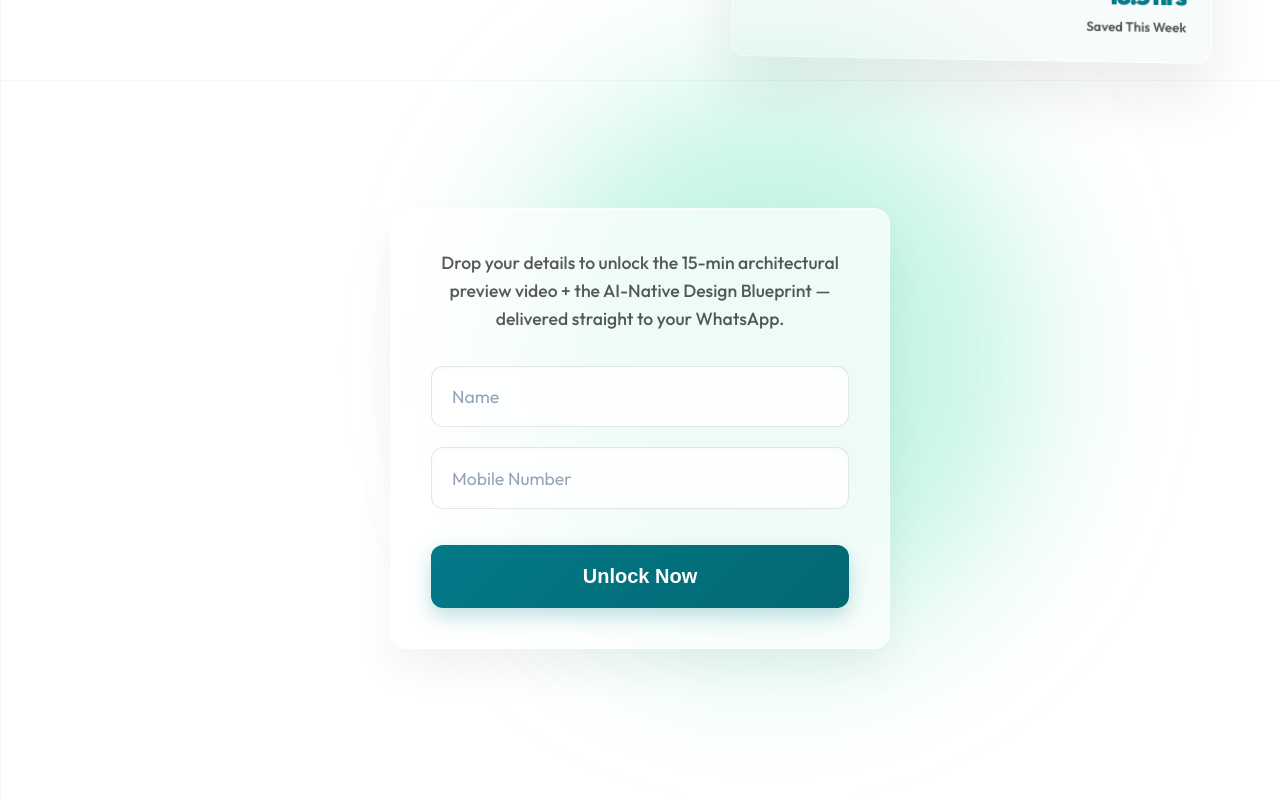
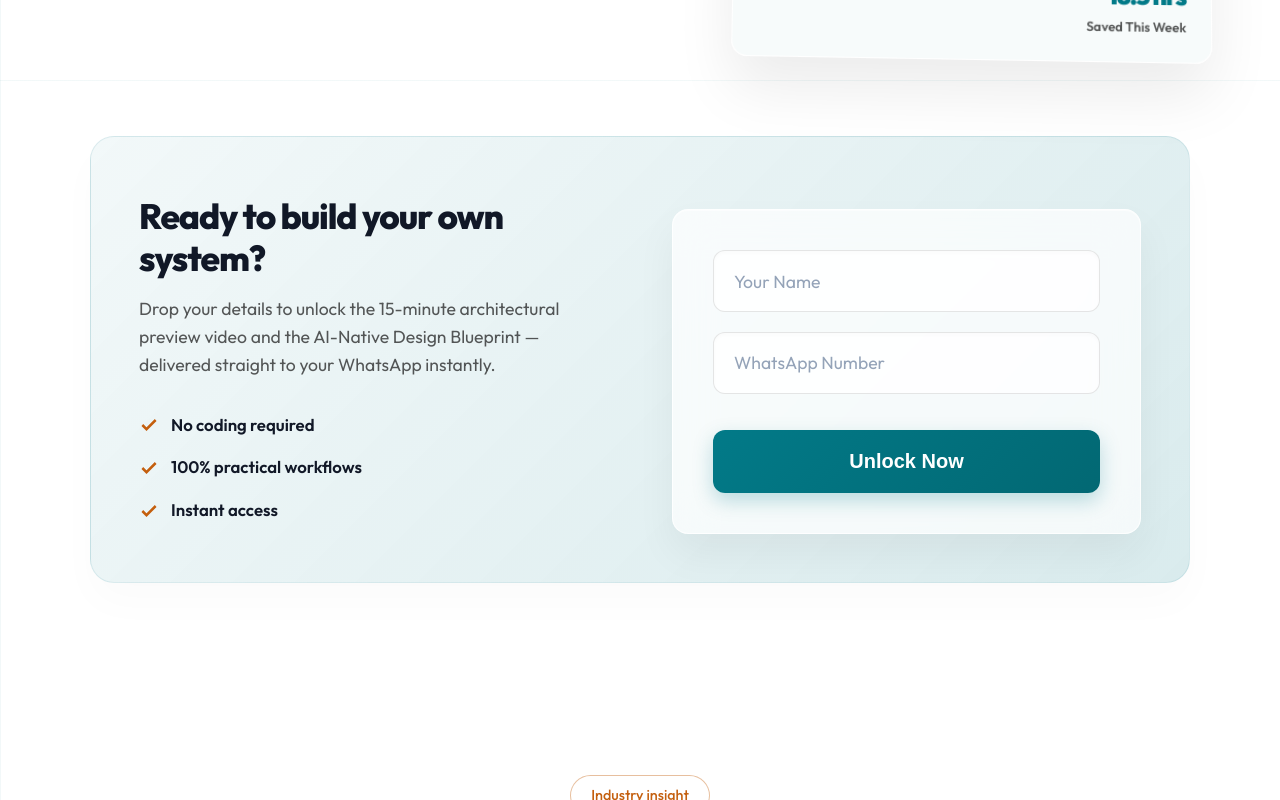
Before and after one commit to demobotishere-svg/ainativecourse, a Next.js app: page / in a window 1280 px wide. Shown: the part 720-1520 px from the top of the page. Built offline with nearby package versions, Linux system fonts and the light colour scheme.

Commit message:
Convert LeadCaptureForm into a full-width two-column banner to fill empty space

```diff
--- a/src/components/LeadCaptureForm.module.css
+++ b/src/components/LeadCaptureForm.module.css
@@ -1,23 +1,70 @@
-.formWrapper {
+.bannerWrapper {
   width: 100%;
-  max-width: 650px;
+  max-width: 1100px;
   margin: 0 auto;
   padding: 3rem;
+  background: linear-gradient(135deg, rgba(2, 122, 136, 0.05) 0%, rgba(2, 122, 136, 0.15) 100%);
+  border-radius: 24px;
+  border: 1px solid rgba(2, 122, 136, 0.1);
+  display: grid;
+  grid-template-columns: 1fr 1fr;
+  gap: 4rem;
+  align-items: center;
   position: relative;
+  overflow: hidden;
+  box-shadow: 0 20px 40px rgba(0,0,0,0.02);
 }
 
-.formWrapper::before {
-  content: '';
-  position: absolute;
-  top: -10%;
-  right: -10%;
-  width: 80%;
-  height: 100%;
-  border-radius: 50%;
-  background: rgba(14, 210, 150, 0.25);
-  filter: blur(80px);
-  z-index: 0;
-  pointer-events: none;
+.bannerContent {
+  display: flex;
+  flex-direction: column;
+}
+
+.bannerTitle {
+  font-size: 2.2rem;
+  font-weight: 800;
+  color: var(--text-primary);
+  margin-bottom: 1rem;
+  line-height: 1.2;
+  letter-spacing: -0.03em;
+}
+
+.bannerText {
+  font-size: 1.1rem;
+  color: var(--text-secondary);
+  line-height: 1.6;
+  margin-bottom: 2rem;
+}
+
+.bannerList {
+  list-style: none;
+  padding: 0;
+  margin: 0;
+  display: flex;
+  flex-direction: column;
+  gap: 1rem;
+}
+
+.bannerList li {
+  display: flex;
+  align-items: center;
+  gap: 0.75rem;
+  font-weight: 600;
+  color: var(--text-primary);
+  font-size: 1.05rem;
+}
+
+.bannerList svg {
+  width: 20px;
+  height: 20px;
+}
+
+@media (max-width: 900px) {
+  .bannerWrapper {
+    grid-template-columns: 1fr;
+    gap: 2rem;
+    padding: 2rem;
+  }
 }
 
 
--- a/src/components/LeadCaptureForm.tsx
+++ b/src/components/LeadCaptureForm.tsx
@@ -61,12 +61,20 @@ export default function LeadCaptureForm() {
   }
 
   return (
-    <div className={styles.formWrapper}>
+    <div className={styles.bannerWrapper}>
+      <div className={styles.bannerContent}>
+        <h3 className={styles.bannerTitle}>Ready to build your own system?</h3>
+        <p className={styles.bannerText}>
+          Drop your details to unlock the 15-minute architectural preview video and the AI-Native Design Blueprint — delivered straight to your WhatsApp instantly.
+        </p>
+        <ul className={styles.bannerList}>
+          <li><svg viewBox="0 0 24 24" fill="none" stroke="var(--accent-orange)" strokeWidth="3"><polyline points="20 6 9 17 4 12"></polyline></svg> No coding required</li>
+          <li><svg viewBox="0 0 24 24" fill="none" stroke="var(--accent-orange)" strokeWidth="3"><polyline points="20 6 9 17 4 12"></polyline></svg> 100% practical workflows</li>
+          <li><svg viewBox="0 0 24 24" fill="none" stroke="var(--accent-orange)" strokeWidth="3"><polyline points="20 6 9 17 4 12"></polyline></svg> Instant access</li>
+        </ul>
+      </div>
+
       <div className={styles.formContainer}>
-        <p className={styles.formDescription}>
-          Drop your details to unlock the 15-min architectural preview video + the AI-Native Design Blueprint — delivered straight to your WhatsApp.
-        </p>
-
         <form onSubmit={handleSubmit}>
           {/* Hidden Fields for form scrapers/standard submits if needed later */}
           <input type="hidden" name="course" value="AI NATIVE DESIGN THINKING" />
@@ -77,7 +85,7 @@ export default function LeadCaptureForm() {
             <input
               type="text"
               name="name"
-            placeholder="Name"
+              placeholder="Your Name"
               required
               className={styles.input}
               value={formData.name}
@@ -89,7 +97,7 @@ export default function LeadCaptureForm() {
             <input
               type="tel"
               name="mobile"
-            placeholder="Mobile Number"
+              placeholder="WhatsApp Number"
               required
               className={styles.input}
               value={formData.mobile}
```
Lines whose indentation alone changed are shown as unchanged.
